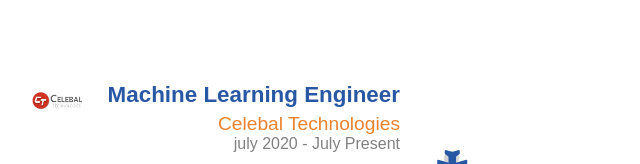
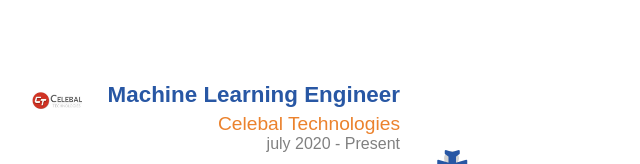
Before and after one commit to Akash-verma998/Akash-verma998.github.io, a plain HTML site: page index.html in a window 1280 px wide. Shown: the part 1840-2004 px from the top of the page, 189-829 px from the left. Drawn offline with Linux system fonts and the light colour scheme.

Commit message:
Update index.html

```diff
--- a/index.html
+++ b/index.html
@@ -265,7 +265,7 @@
                         </div>
                         <h3 class="experience-designation m0 m-blue">Machine Learning Engineer</h3>
                         <h4 class="experience-company-name">Celebal Technologies</h4>
-                        <h5 class="experience-duration m0">july 2020 - July Present</h5>
+                        <h5 class="experience-duration m0">july 2020 - Present</h5>
                         <p class="experience-description text-align-justify"> Celebal Technologies is a premier software services company in the field of Data Science, Big Data and Enterprise Cloud. Celebal Technologies helps you to discover the competitive advantage by employing intelligent data solutions using cutting-edge technology solutions that can bring massive value to your organization. The core offerings are around "Data to Intelligence", wherein we leverage data to extract intelligence and patterns thereby facilitating smarter and quicker decision making for clients.</p>
                     </div>
                 </div>
```
